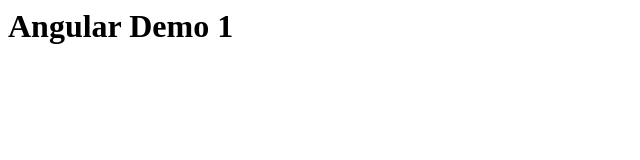
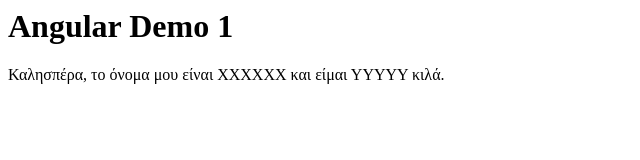
Before and after one commit to georpapa26/angular-demo-1, a plain HTML site: page index.html in a window 1280 px wide. Shown: the whole page, without its empty margins (0-640 px from the left). Drawn offline with Linux system fonts and the light colour scheme.

Commit message:
feat(index) Prepare the web page for the display of the proper message

```diff
--- a/index.html
+++ b/index.html
@@ -2,13 +2,14 @@
 
 <head>
   <title>Angular Demo 1</title>
+  <meta charset="UTF-8">
   <script type="text/javascript" src="angular.min.js"></script>
   <script type="text/javascript" src="app.js"></script>
 </head>
 
 <body ng-controller="myController as controller">
   <h1>Angular Demo 1</h1>
-  <p></p>
+  <p>Καλησπέρα, το όνομα μου είναι ΧΧΧΧΧΧ και είμαι ΥΥΥΥΥ κιλά.</p>
 </body>
 
 </html>
```
